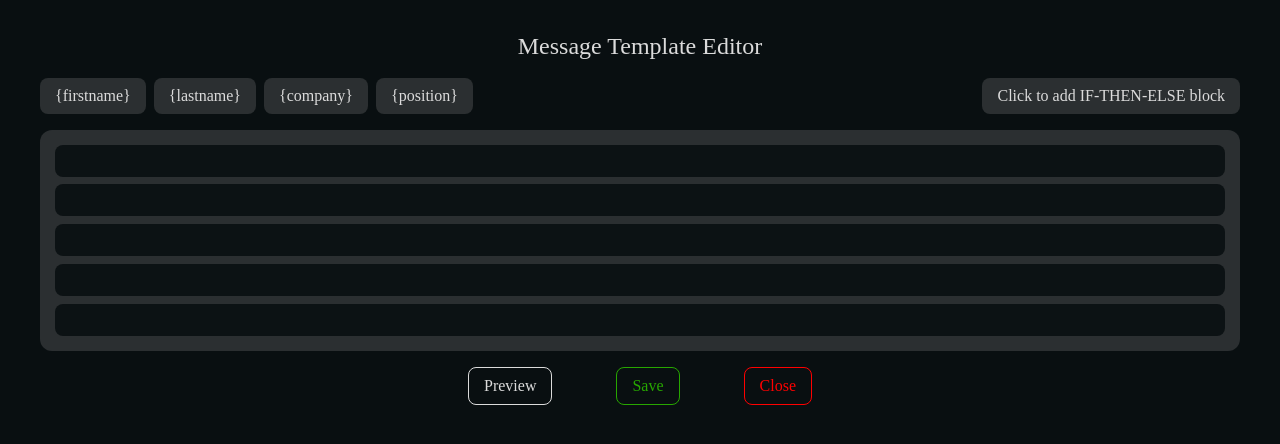
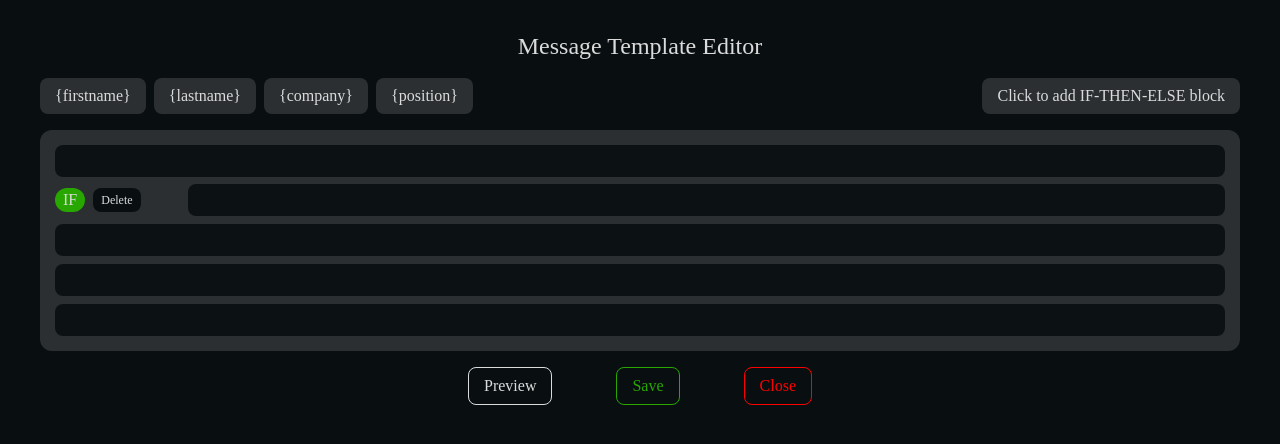
Before and after one commit to Igor21v/template-editor, a React (Create React App) app: page / in a window 1280 px wide. Shown: the top 444 px of the page. Built offline with nearby package versions, Linux system fonts and the light colour scheme.

Commit message:
editing a block

```diff
--- a/src/shared/ui/Button/Button.module.css
+++ b/src/shared/ui/Button/Button.module.css
@@ -71,6 +71,11 @@
   height: var(--font-line-xl);
 }
 
+.size_s {
+  font: var(--font-s);
+  padding: 2px 8px;
+}
+
 .size_m {
   font: var(--font-m);
 }
--- a/src/shared/ui/Button/Button.tsx
+++ b/src/shared/ui/Button/Button.tsx
@@ -11,7 +11,7 @@ export type ButtonTheme =
   | "backgroundInverted"
   | "outlineGreen";
 
-export type ButtonSize = "size_m" | "size_l" | "size_xl";
+export type ButtonSize = "size_s" | "size_m" | "size_l" | "size_xl";
 
 interface ButtonProps extends ButtonHTMLAttributes<HTMLButtonElement> {
   className?: string;
--- a/src/shared/ui/Text/Text.module.css
+++ b/src/shared/ui/Text/Text.module.css
@@ -67,3 +67,9 @@
 .minLineHeight .title {
   line-height: 1.2;
 }
+.card {
+  background: var(--green-dark-color);
+  border-radius: 12px;
+  padding: 0px 8px;
+  text-align: center;
+}
--- a/src/shared/ui/Text/Text.tsx
+++ b/src/shared/ui/Text/Text.tsx
@@ -33,6 +33,7 @@ export interface TextProps {
   HeaderTag?: HeaderTagType;
   italic?: boolean;
   minLineHeight?: boolean;
+  card?: boolean;
 }
 
 export const Text = memo((props: TextProps) => {
@@ -48,12 +49,14 @@ export const Text = memo((props: TextProps) => {
     classNameTitle,
     classNameText,
     minLineHeight,
+    card,
   } = props;
 
   const additional = [className, cls[theme], cls[align], cls[size]];
   const mods = {
     [cls.italic]: italic,
     [cls.minLineHeight]: minLineHeight,
+    [cls.card]: card,
   };
   return (
     <div className={classNames("", mods, additional)}>
--- a/src/widgets/TemplateEditor/ui/EditorBlock/EditorBlock.module.css
+++ b/src/widgets/TemplateEditor/ui/EditorBlock/EditorBlock.module.css
@@ -1,2 +1,6 @@
 .EditorBlock {
 }
+
+.firstCol {
+  width: 150px;
+}
--- a/src/widgets/TemplateEditor/ui/EditorBlock/EditorBlock.tsx
+++ b/src/widgets/TemplateEditor/ui/EditorBlock/EditorBlock.tsx
@@ -1,8 +1,10 @@
 import { memo } from "react";
 import cls from "./EditorBlock.module.css";
 import { classNames } from "shared/lib/classNames/classNames";
-import { VStack } from "shared/ui/Stack";
+import { HStack, VStack } from "shared/ui/Stack";
 import { TextAreaAutosize } from "shared/ui/TextAreaAutosize";
+import { Text } from "shared/ui/Text";
+import { Button } from "shared/ui/Button";
 
 interface EditorBlockProps {
   className?: string;
@@ -13,7 +15,15 @@ export const EditorBlock = memo((props: EditorBlockProps) => {
 
   return (
     <VStack gap="8">
-      <TextAreaAutosize />
+      <HStack className={cls.row} justify="between" max>
+        <HStack className={cls.firstCol} gap="8" align="center">
+          <Text text="IF" card />
+          <Button theme="background" size="size_s">
+            Delete
+          </Button>
+        </HStack>
+        <TextAreaAutosize />
+      </HStack>
       <TextAreaAutosize />
       <TextAreaAutosize />
       <TextAreaAutosize />
```
